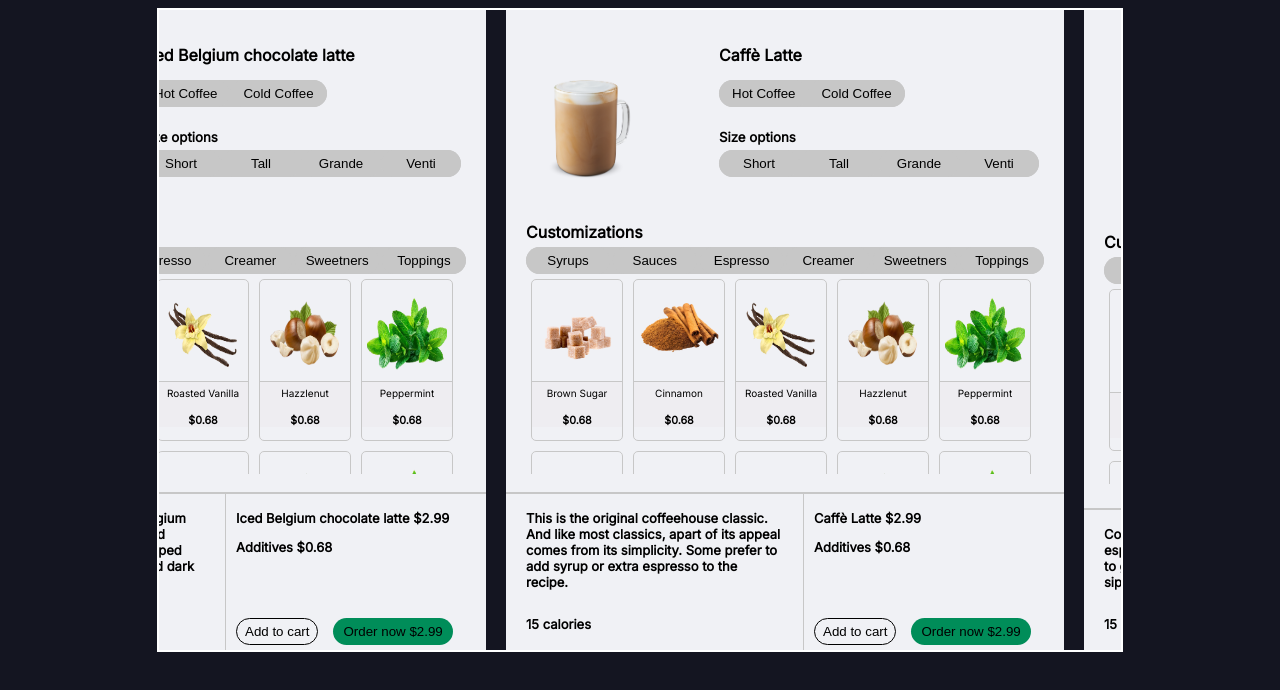
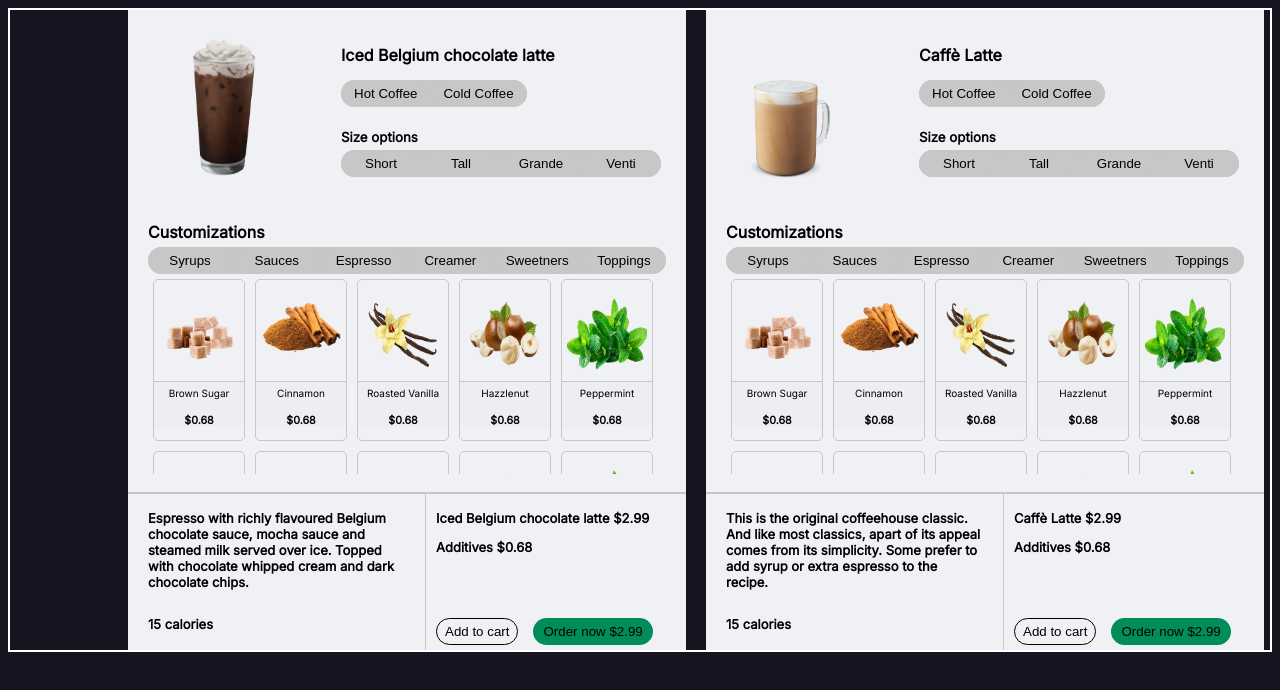
Before and after one commit to PrakharAgrawal031/starbucks_components, a React (Vite) app: page / in a window 1280 px wide. Shown: the top 690 px of the page. Built offline with nearby package versions, Linux system fonts and the light colour scheme.

Commit message:
trial padding v3

```diff
--- a/src/components/detailed_recipe/recipe_card.css
+++ b/src/components/detailed_recipe/recipe_card.css
@@ -12,7 +12,7 @@
     justify-content: center;
     align-items: center;
     overflow-x:auto;
-    padding: 0px 30px 0px 300px;
+    padding: 0px 30px 0px 700px;
 }
 
 .recipe_card::-webkit-scrollbar{
```
